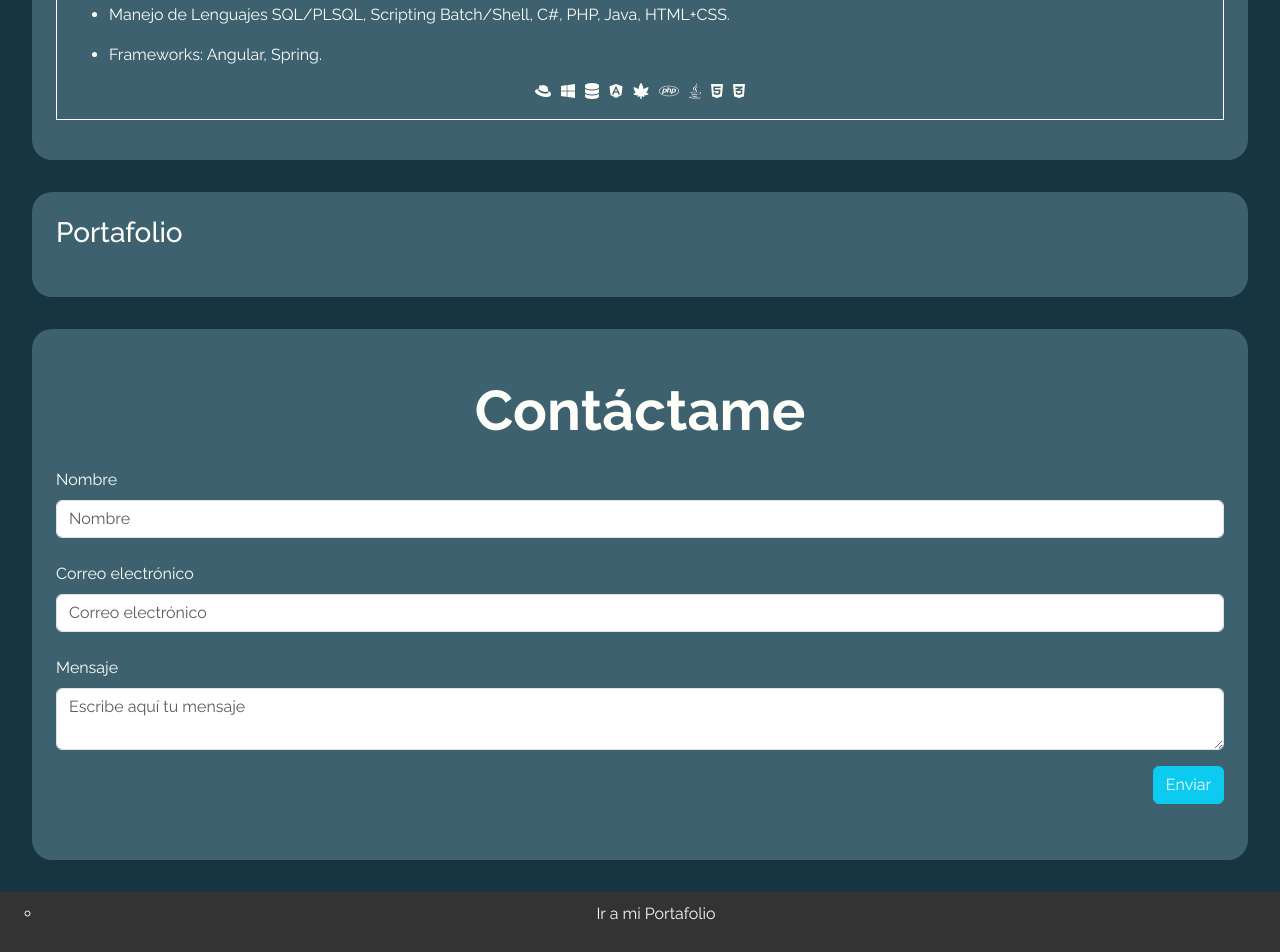
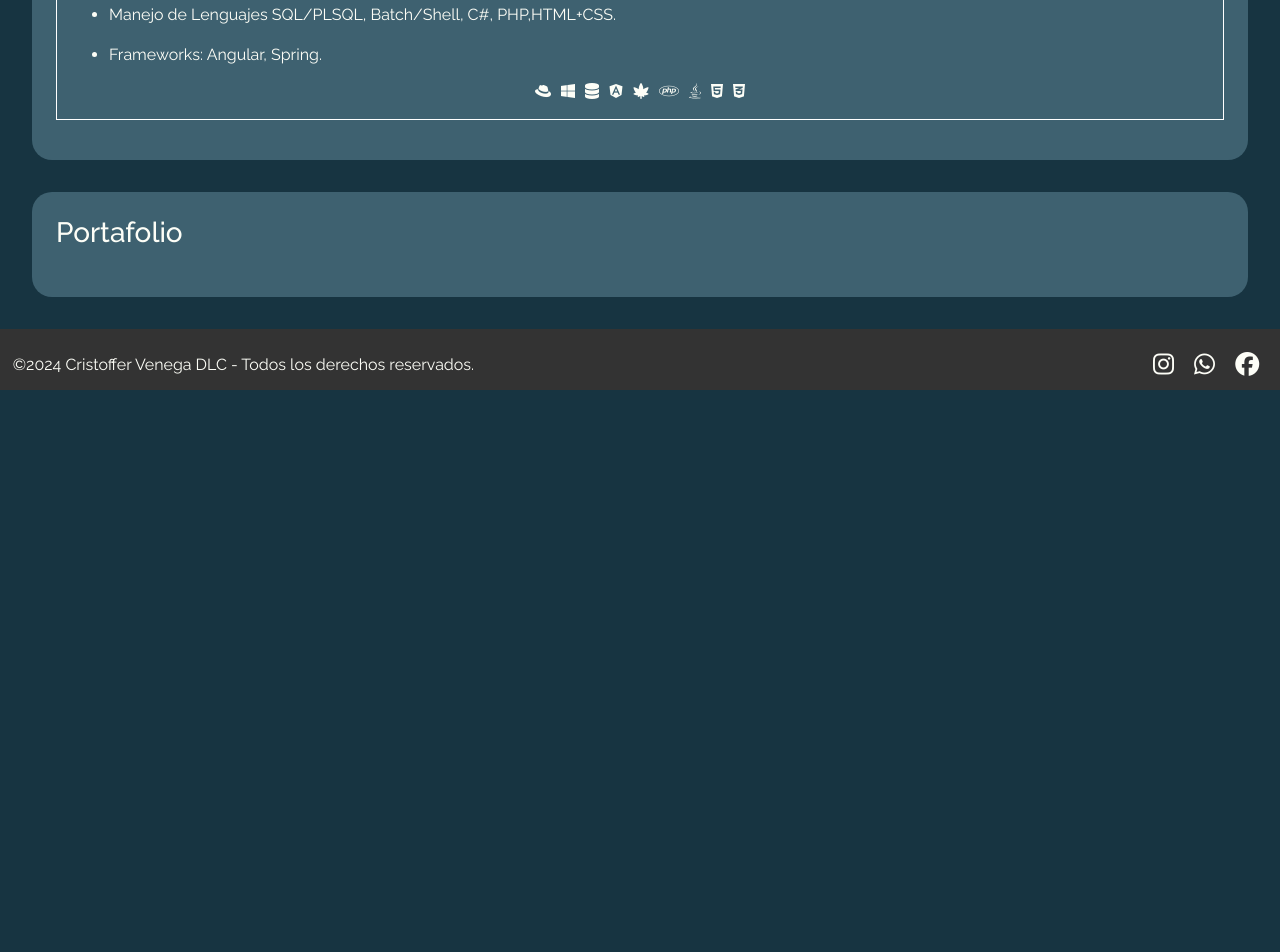
Before and after one commit to Craniu/CV, a plain HTML site: page index.html in a window 1280 px wide. Shown: the part 1116-2068 px from the top of the page. After the commit the page ends 1506 px from the top, so only its background shows below. Drawn offline with nearby package versions, Linux system fonts and the light colour scheme.

Commit message:
index, style.css - mod footer

```diff
--- a/assets/css/style.css
+++ b/assets/css/style.css
@@ -25,23 +25,17 @@ section li{
 }
 
 footer {
-    text-align: center;
+    display: flex;
     margin-top: 10px;
-    padding: 10px;
+    padding: 0.8rem;
+    padding-top: 1.5rem;
     background-color: #333333;
-
+    justify-content: space-between;
+    align-items: end;
 }
 
-footer a {
-    color: aliceblue;
-    text-decoration: none;
-}
-
-footer img {
-    width: 20px;
-    height: 20px;
-    border-radius: 40%;
-    margin: 10px;
+footer p {
+    margin: 0;
 }
 
 .foto {
--- a/index.html
+++ b/index.html
@@ -89,7 +89,7 @@
                 <li>Administración de respaldos, HP Data Protector.</li>
                 <li>Uso de Cannabis medicinal (Para Profesionales de la salud).</li>
                 <li>SO Linux, Unix HPUX, Windows.</li>
-                <li>Manejo de Lenguajes SQL/PLSQL, Scripting Batch/Shell, C#, PHP, Java, HTML+CSS.</li>
+                <li>Manejo de Lenguajes SQL/PLSQL, Batch/Shell, C#, PHP,HTML+CSS.</li>
                 <li>Frameworks: Angular, Spring.</li>
             </ul>
             <div class="iconos">
@@ -114,35 +114,14 @@
 
     </section>
 
-    <!-- Seccion Contacto -->
-    <section id="seccion3">
-            <h2 class="display-4 fw-bold text-center my-4">Contáctame</h2>
-            <form>
-                <div class="form-group mb-4">
-                    <label class="mb-2">Nombre</label>
-                    <input class="form-control" placeholder="Nombre">
-                </div>
-
-                <div class="form-group mb-4">
-                    <label class="mb-2">Correo electrónico</label>
-                    <input class="form-control" placeholder="Correo electrónico" />
-                </div>
-
-                <div class="form-group">
-                    <label class="mb-2">Mensaje</label>
-                    <textarea class="form-control" placeholder="Escribe aquí tu mensaje"></textarea>
-                </div>
-
-                <div class="my-3 text-end">
-                    <button class="btn btn-info text-light">Enviar</button>
-                </div>
-            </form>
-    </section>
 
     <footer>
-        <ul type="circle">
-            <li><a href="Portafolio.html" target="_blank">Ir a mi Portafolio</a></li>
-        </ul>
+        <p>©2024 Cristoffer Venega DLC - Todos los derechos reservados.</p>
+        <div>
+            <i class="iconos mx-2 fa-brands fa-instagram fa-xl"></i>
+            <i class="iconos mx-2 fa-brands fa-whatsapp fa-xl"></i>
+            <i class="iconos mx-2 fa-brands fa-facebook fa-xl"></i>
+        </div>
     </footer>
 
     <!-- Script's -->
```
